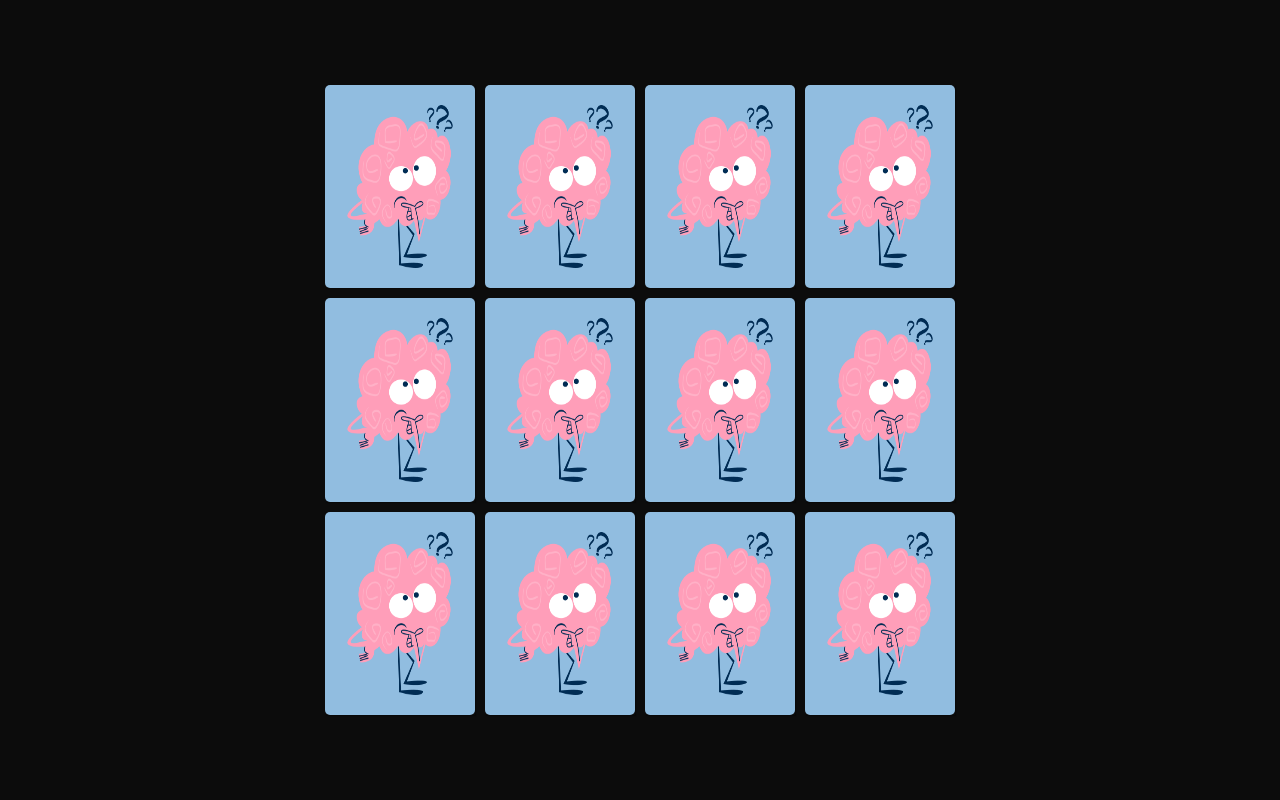
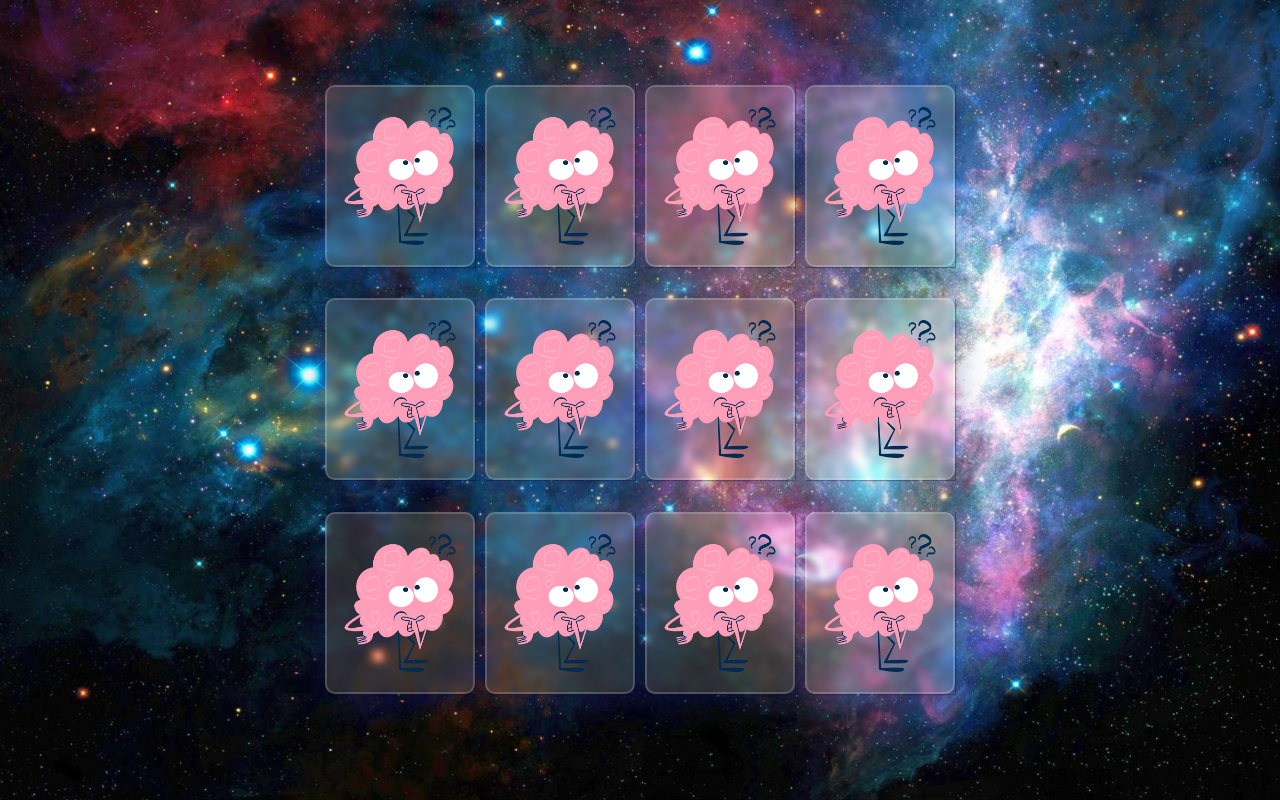
Before and after one commit to Rpg87/Vanilla-Memory-Game, a plain HTML site: page index.html in a window 1280 px wide. Drawn offline with Linux system fonts and the light colour scheme.

Commit message:
add new images

```diff
--- a/index.html
+++ b/index.html
@@ -11,57 +11,57 @@
 
 <body>
     <section class="memory-game">
-        <div class="memory-card" data-framework="fick">
-            <img class="front-face" src="img/fick.png" alt="purple-monster" />
+        <div class="memory-card" data-framework="cosmic">
+            <img class="front-face" src="img/outer-space.png" alt="cosmic yellow cat" />
             <img class="back-face" src="img/question.png" alt="question" />
         </div>
-        <div class="memory-card" data-framework="fick">
-            <img class="front-face" src="img/fick.png" alt="cute purple monster" />
+        <div class="memory-card" data-framework="cosmic">
+            <img class="front-face" src="img/outer-space.png" alt="cosmic yellow cat" />
             <img class="back-face" src="img/question.png" alt="question" />
         </div>
 
-        <div class="memory-card" data-framework="furfur">
-            <img class="front-face" src="img/furfur.png" alt="cute octopus-shaped monster" />
+        <div class="memory-card" data-framework="cat">
+            <img class="front-face" src="img/cat.png" alt="cat" />
             <img class="back-face" src="img/question.png" alt="question" />
         </div>
-        <div class="memory-card" data-framework="furfur">
-            <img class="front-face" src="img/furfur.png" alt="cute octopus-shaped monster" />
+        <div class="memory-card" data-framework="cat">
+            <img class="front-face" src="img/cat.png" alt="cat" />
             <img class="back-face" src="img/question.png" alt="question" />
         </div>
 
-        <div class="memory-card" data-framework="munsterr">
-            <img class="front-face" src="img/munsterr.png" alt="cute onigiri-shaped monster" />
+        <div class="memory-card" data-framework="alien">
+            <img class="front-face" src="img/alien.png" alt="alien" />
             <img class="back-face" src="img/question.png" alt="question" />
         </div>
-        <div class="memory-card" data-framework="munsterr">
-            <img class="front-face" src="img/munsterr.png" alt="cute onigiri-shaped monster" />
+        <div class="memory-card" data-framework="alien">
+            <img class="front-face" src="img/alien.png" alt="alien" />
             <img class="back-face" src="img/question.png" alt="question" />
         </div>
 
-        <div class="memory-card" data-framework="octos">
-            <img class="front-face" src="img/octos.png" alt="cute green monster" />
+        <div class="memory-card" data-framework="monster">
+            <img class="front-face" src="img/blue-monster.png" alt="monster" />
             <img class="back-face" src="img/question.png" alt="question" />
         </div>
-        <div class="memory-card" data-framework="octos">
-            <img class="front-face" src="img/octos.png" alt="cute green monster" />
+        <div class="memory-card" data-framework="monster">
+            <img class="front-face" src="img/blue-monster.png" alt="monster" />
             <img class="back-face" src="img/question.png" alt="question" />
         </div>
 
-        <div class="memory-card" data-framework="cargol">
-            <img class="front-face" src="img/cargol.png" alt="cute snail-shape monster" />
+        <div class="memory-card" data-framework="red">
+            <img class="front-face" src="img/red-monster.png" alt="red monster" />
             <img class="back-face" src="img/question.png" alt="question" />
         </div>
-        <div class="memory-card" data-framework="cargol">
-            <img class="front-face" src="img/cargol.png" alt="cute snail-shape monster" />
+        <div class="memory-card" data-framework="red">
+            <img class="front-face" src="img/red-monster.png" alt="red monster" />
             <img class="back-face" src="img/question.png" alt="question" />
         </div>
 
-        <div class="memory-card" data-framework="yellowmunsster">
-            <img class="front-face" src="img/yellowmunsster.png" alt="cute yellow monster with horns" />
+        <div class="memory-card" data-framework="crazy">
+            <img class="front-face" src="img/crazy.png" alt="crazy alien" />
             <img class="back-face" src="img/question.png" alt="question" />
         </div>
-        <div class="memory-card" data-framework="yellowmunsster">
-            <img class="front-face" src="img/yellowmunsster.png" alt="cute yellow monster with horns" />
+        <div class="memory-card" data-framework="crazy">
+            <img class="front-face" src="img/crazy.png" alt="crazy alien" />
             <img class="back-face" src="img/question.png" alt="question" />
         </div>
     </section>
--- a/styles.css
+++ b/styles.css
@@ -7,7 +7,13 @@
 body {
     height: 100vh;
     display: flex;
-    background: #0c0c0c;
+
+    background-image: url(img/colorSpace.jpg);
+
+    background-repeat: no-repeat;
+    background-size: cover;
+    background-position: center;
+
 }
 
 .memory-game {
@@ -21,7 +27,7 @@ body {
 
 .memory-card {
     width: calc(25% - 10px);
-    height: calc(33.333% - 10px);
+    height: calc(30% - 10px);
     margin: 5px;
     position: relative;
     transform: scale(1);
@@ -43,11 +49,17 @@ body {
 .back-face {
     width: 100%;
     height: 100%;
-    padding: 20px;
+    padding: 20px 15px;
     position: absolute;
     border-radius: 5px;
-    background: #91bde0;
+    /* background: #f7f0da; */
     backface-visibility: hidden;
+    background: rgba(255, 247, 247, 0.15);
+    box-shadow: 0 8px 32px 0 rgba(31, 38, 135, 0.37);
+    backdrop-filter: blur(3px);
+    -webkit-backdrop-filter: blur(3px);
+    border-radius: 10px;
+    border: 2px solid rgba(255, 255, 255, 0.18);
 }
 
 .front-face {
```
Also changed, not shown: img/alien.png (added), img/angular.svg (deleted), img/aurelia.svg (deleted), img/backbone.svg (deleted), img/blue-monster.png (added), img/cat.png (added), img/colorSpace.jpg (added), img/crazy.png (added), img/ember.svg (deleted), img/gun.png (added), img/js-badge.svg (deleted), img/outer-space.png (added), img/react.svg (deleted), img/red-monster.png (added), 1 more files, 2 other files.
